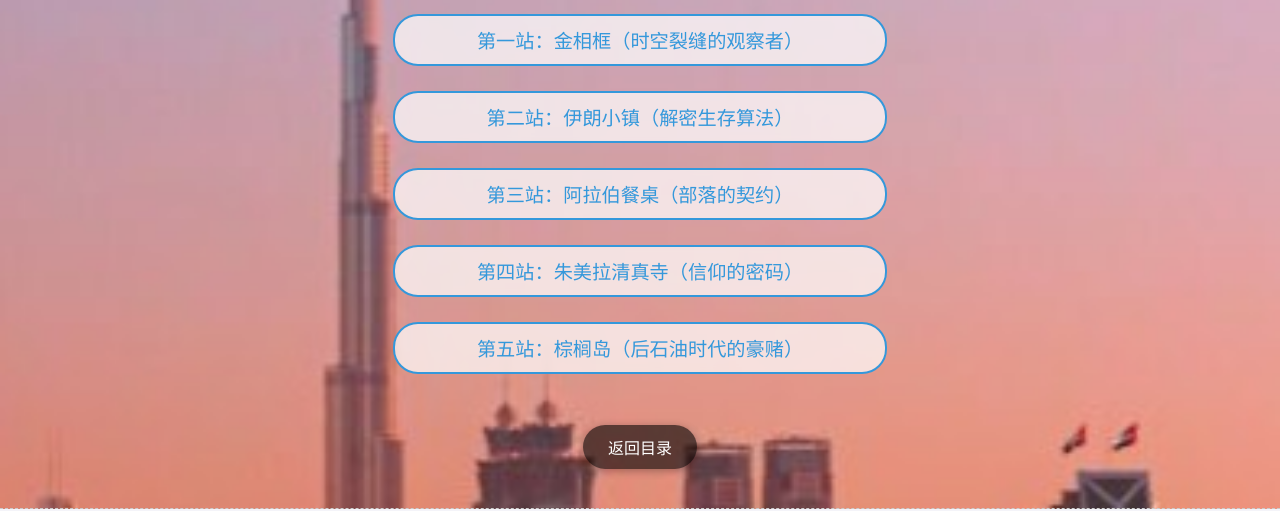
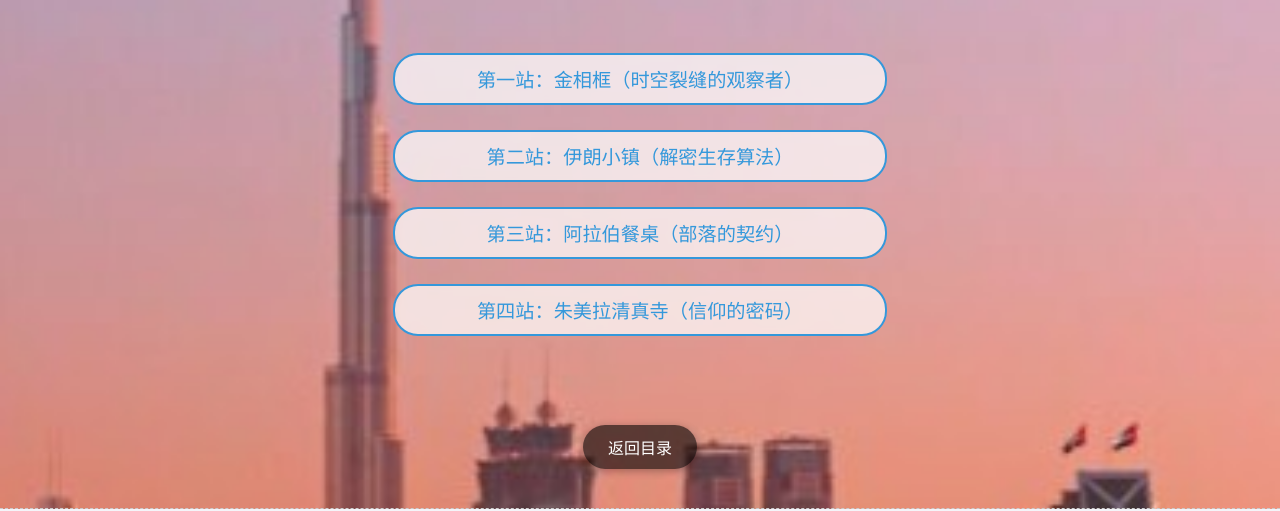
Before and after one commit to meowthy233/guide, a plain HTML site: page index.html in a window 1280 px wide. Shown: the part 311-822 px from the top of the page. Drawn offline with Linux system fonts and the light colour scheme.

Commit message:
Update index.html

```diff
--- a/index.html
+++ b/index.html
@@ -18,7 +18,6 @@
             <li><a href="#station2">第二站：伊朗小镇（解密生存算法）</a></li>
             <li><a href="#station3">第三站：阿拉伯餐桌（部落的契约）</a></li>
             <li><a href="#station4">第四站：朱美拉清真寺（信仰的密码）</a></li>
-            <li><a href="#station5">第五站：棕榈岛（后石油时代的豪赌）</a></li>
         </ul>
     </div>
 
```
